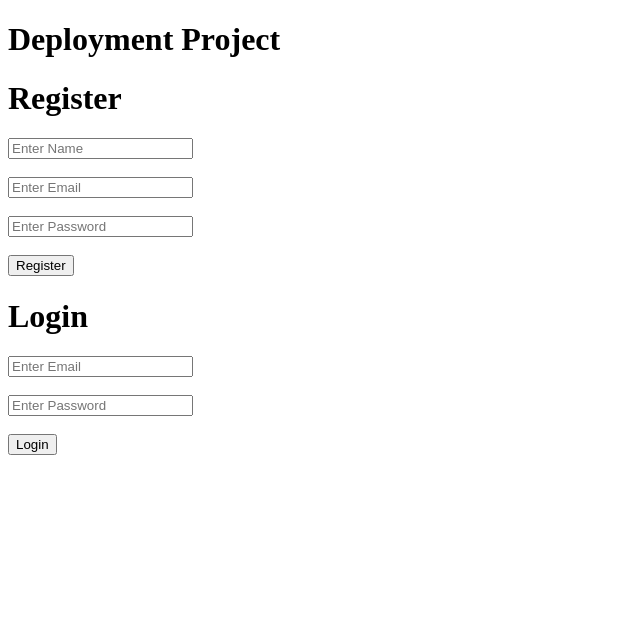
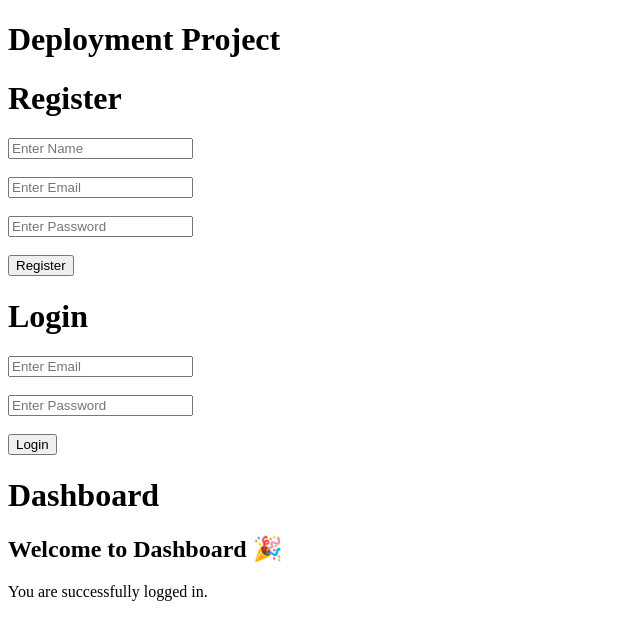
Before and after one commit to Shubhamkumar-0/deployment-project, a React app in the folder frontend/: page /dashboard in a window 1280 px wide. Shown: the top 640 px of the page, without its empty margins (0-640 px from the left). Built offline with nearby package versions, Linux system fonts and the light colour scheme; the HTML template or start-up script is replaced by a standard one.

Commit message:
Added dashboard navigation

```diff
--- a/frontend/src/App.jsx
+++ b/frontend/src/App.jsx
@@ -2,6 +2,7 @@ import { useState } from "react";
 import axios from "axios";
 import Register from "./pages/Register.jsx";
 import Login from "./pages/Login.jsx";
+import Dashboard from "./pages/Dashboard.jsx";
 import { Routes, Route } from "react-router-dom";
 // import "./App.css";
 
@@ -32,9 +33,10 @@ function App() {
       <Login />
 
       <Routes>
+         <Route path="/" element={<Login />} />
         <Route path="/register" element={<Register />} />
         <Route path="/login" element={<Login />} />
-        {/* <Route path="/dashboard" element={<Dashboard />} /> */}
+        <Route path="/dashboard" element={<Dashboard />} />
       </Routes>
     </div>
   );
--- a/frontend/src/pages/Dashboard.jsx
+++ b/frontend/src/pages/Dashboard.jsx
@@ -0,0 +1,15 @@
+function Dashboard() {
+  return (
+    <div>
+
+      <h1>Dashboard</h1>
+
+      <h2>Welcome to Dashboard 🎉</h2>
+
+      <p>You are successfully logged in.</p>
+
+    </div>
+  );
+}
+
+export default Dashboard;
--- a/frontend/src/pages/Login.jsx
+++ b/frontend/src/pages/Login.jsx
@@ -1,5 +1,6 @@
 // React Hooks
 import { useState } from "react";
+import { useNavigate } from "react-router-dom";
 
 // Axios
 import axios from "axios";
```
